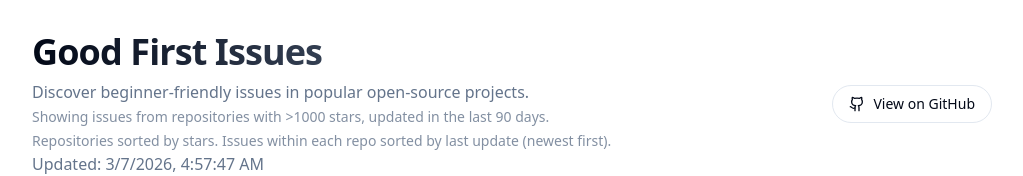
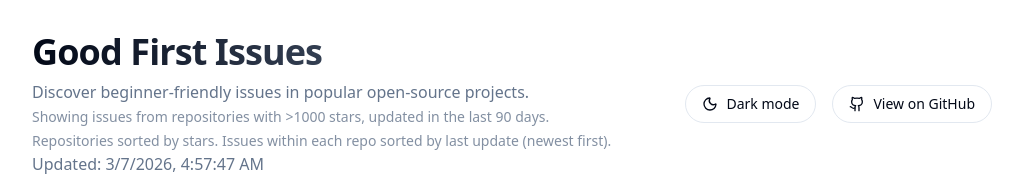
Before and after one commit to youzi-forge/good-first-issue-autoUpdate, a React (Vite) app in the folder frontend/: page / in a window 1280 px wide. Shown: the top 176 px of the page, without its empty margins (128-1151 px from the left). Built offline with nearby package versions, Linux system fonts and the light colour scheme.

Commit message:
feat: add dark mode toggle

```diff
--- a/frontend/src/App.tsx
+++ b/frontend/src/App.tsx
@@ -1,7 +1,7 @@
 import { useEffect, useState, useMemo } from "react";
 import { RepoCard } from "./components/RepoCard";
 import { FilterBar } from "./components/FilterBar";
-import { Github, Loader2, ChevronLeft, ChevronRight } from "lucide-react";
+import { Github, Loader2, ChevronLeft, ChevronRight, Moon, Sun } from "lucide-react";
 
 interface Issue {
     title: string;
@@ -50,7 +50,22 @@ interface Data {
     issues: RawIssue[];
 }
 
+type Theme = "light" | "dark";
 
+const THEME_STORAGE_KEY = "gfi-theme";
+
+function getInitialTheme(): Theme {
+    if (typeof window === "undefined") {
+        return "light";
+    }
+
+    const savedTheme = window.localStorage.getItem(THEME_STORAGE_KEY);
+    if (savedTheme === "light" || savedTheme === "dark") {
+        return savedTheme;
+    }
+
+    return window.matchMedia("(prefers-color-scheme: dark)").matches ? "dark" : "light";
+}
 
 function App() {
     const [data, setData] = useState<Data | null>(null);
@@ -60,6 +75,14 @@ function App() {
     const [minStars, setMinStars] = useState(0);
     const [currentPage, setCurrentPage] = useState(1);
     const [itemsPerPage, setItemsPerPage] = useState(10);
+    const [theme, setTheme] = useState<Theme>(getInitialTheme);
+
+    useEffect(() => {
+        const root = document.documentElement;
+        root.classList.toggle("dark", theme === "dark");
+        root.style.colorScheme = theme;
+        window.localStorage.setItem(THEME_STORAGE_KEY, theme);
+    }, [theme]);
 
     useEffect(() => {
         fetch("data.json")
@@ -186,6 +209,16 @@ function App() {
                         </p>
                     </div>
                     <div className="flex items-center gap-4">
+                        <button
+                            type="button"
+                            onClick={() => setTheme((currentTheme) => currentTheme === "dark" ? "light" : "dark")}
+                            aria-label={theme === "dark" ? "Switch to light mode" : "Switch to dark mode"}
+                            title={theme === "dark" ? "Switch to light mode" : "Switch to dark mode"}
+                            className="inline-flex items-center gap-2 rounded-full border border-border bg-card px-4 py-2 text-sm font-medium transition-colors hover:bg-accent hover:text-accent-foreground"
+                        >
+                            {theme === "dark" ? <Sun className="h-4 w-4" /> : <Moon className="h-4 w-4" />}
+                            {theme === "dark" ? "Light mode" : "Dark mode"}
+                        </button>
                         <a
                             href="https://github.com/youzi-forge/good-first-issue-autoUpdate"
                             target="_blank"
--- a/frontend/src/index.css
+++ b/frontend/src/index.css
@@ -4,6 +4,7 @@
 
 @layer base {
   :root {
+    color-scheme: light;
     --background: 0 0% 100%;
     --foreground: 222.2 84% 4.9%;
 
@@ -36,6 +37,7 @@
   }
 
   .dark {
+    color-scheme: dark;
     --background: 222.2 84% 4.9%;
     --foreground: 210 40% 98%;
 
@@ -71,6 +73,6 @@
     @apply border-border;
   }
   body {
-    @apply bg-background text-foreground;
+    @apply bg-background text-foreground transition-colors duration-200;
   }
 }
```
